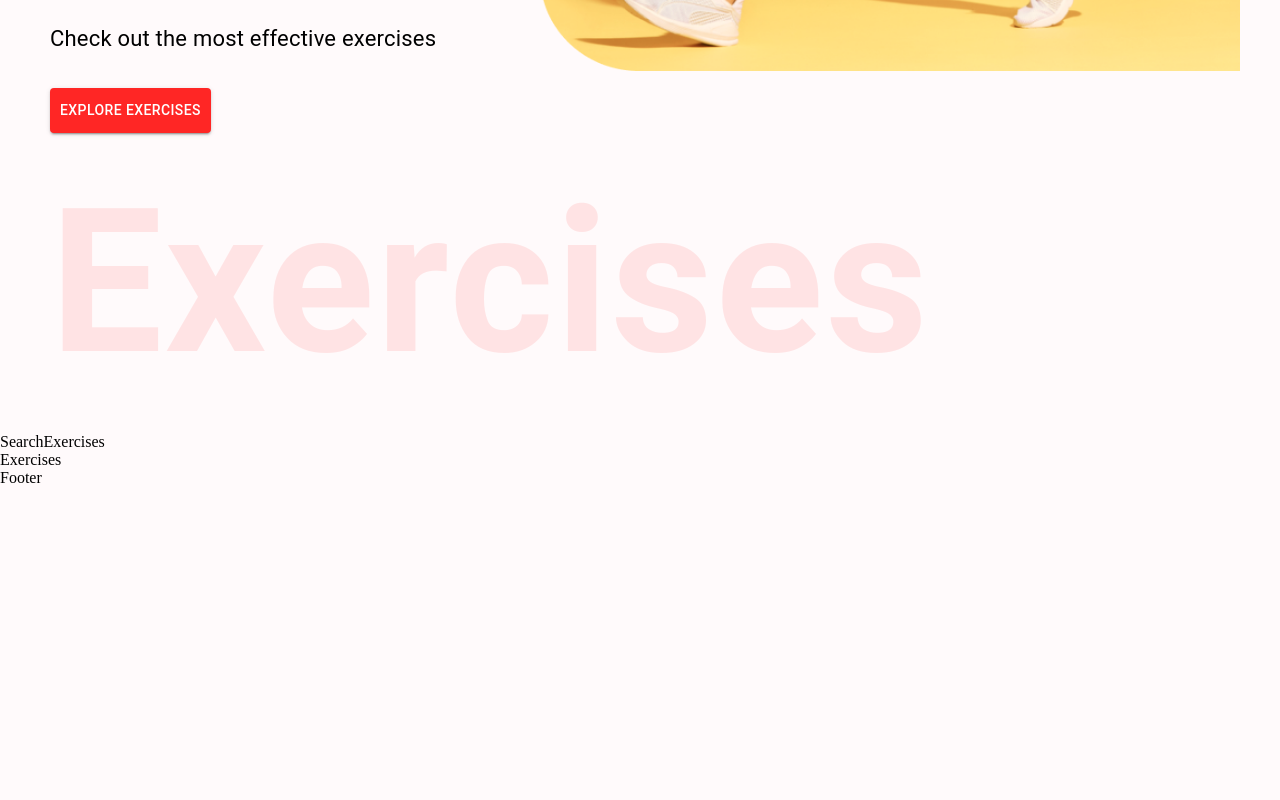
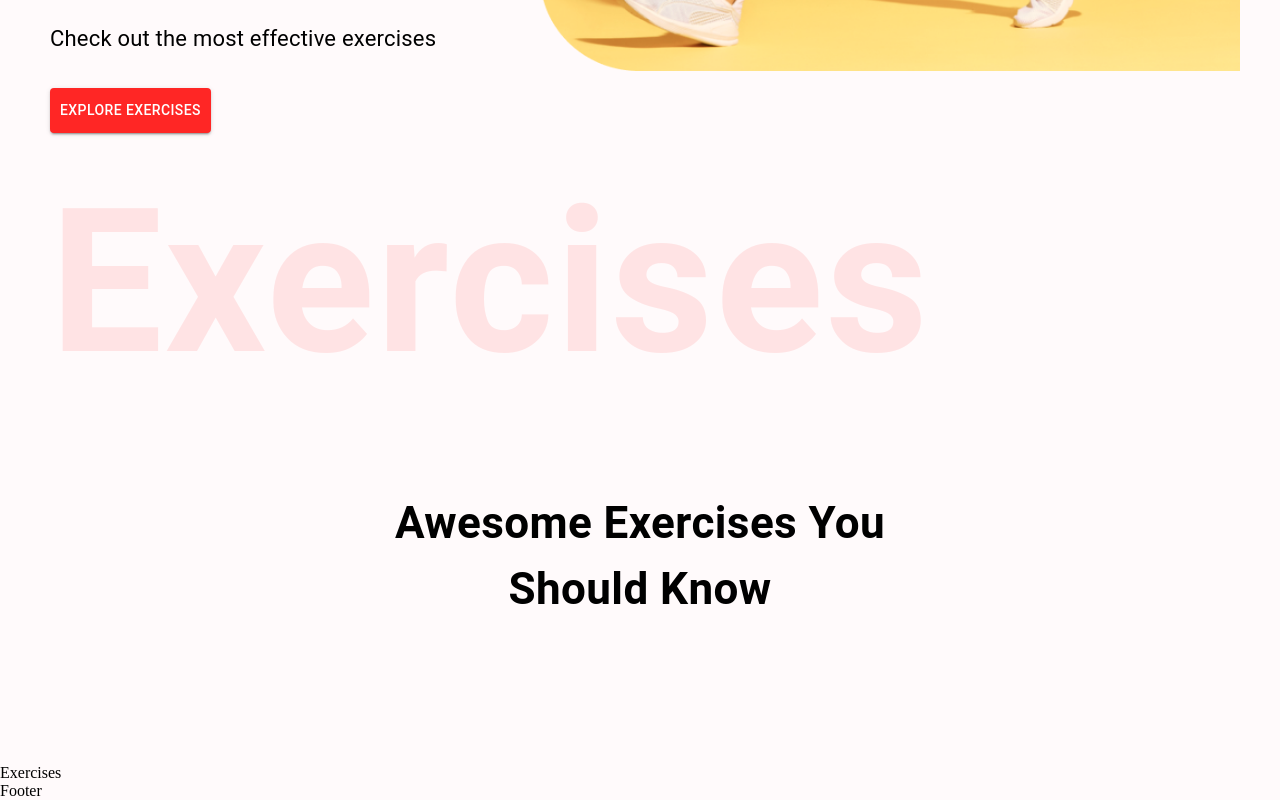
Before and after one commit to asilov/git-test, a React (Create React App) app: page / in a window 1280 px wide. Shown: the part 499-1299 px from the top of the page. Before the commit the page ends 986 px from the top, so only its background shows below. Built offline with nearby package versions, Linux system fonts and the light colour scheme.

Commit message:
Add styling to search exercises

```diff
--- a/src/components/SearchExercises.js
+++ b/src/components/SearchExercises.js
@@ -1,8 +1,18 @@
 import React from 'react'
+import { Box, Button, Stack, TextField, Typography} from '@mui/material'
 
 const SearchExercises = () => {
   return (
-    <div>SearchExercises</div>
+    <Stack alignItems="center" mt="37px" justifyContent="center" p="20px">
+      <Typography
+        fontWeight={700}
+        sx={{ fontSize: { lg: '44px', xs: '30px'}}}
+        mb="50px" textAlign='center'
+      >
+        Awesome Exercises You <br /> Should Know
+      </Typography>
+      <Box position='relative' mb='72px'></Box>
+    </Stack>
   )
 }
 
```
Also changed, not shown: src/components/HeroBanner.js (+8 -3 lines).
